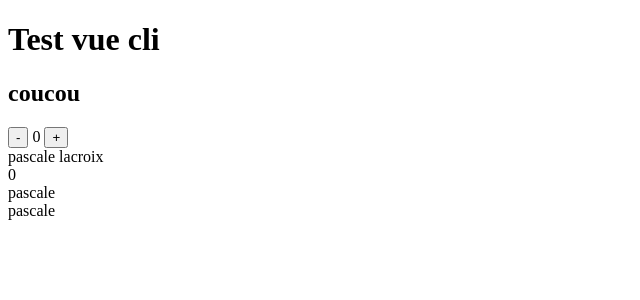
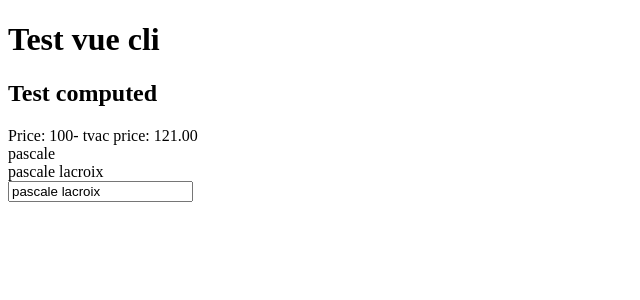
Before and after one commit to isemiyake/vue-cli, a Vue app: page / in a window 1280 px wide. Shown: the top 300 px of the page, without its empty margins (0-640 px from the left). Built offline with nearby package versions, Linux system fonts and the light colour scheme.

Commit message:
les computed

```diff
--- a/src/components/Test.vue
+++ b/src/components/Test.vue
@@ -1,18 +1,22 @@
 <script setup>
-import {ref,reactive,toRef,toRefs} from "vue";
-const count = ref(0);
-const user = reactive({firstName:"pascale",lastName:"lacroix"});
-const testToRef=toRef(count);
-const prenom=toRef(user.firstName);
-const user2=toRefs(user)
+    import {ref,computed,reactive} from 'vue';
+    const price=ref(100);
+    const user = reactive({firstName:"pascale",lastName:"lacroix"});
+    const priceTva=computed(()=>(price.value * 1.21).toFixed(2));
+    const fullname=computed({
+        get(){
+            return user.firstName+" "+user.lastName;},
+        set(data){
+            [user.firstName,user.lastName]=data.split(" ");}
+        });
 </script>
 <template>
-    <h2>coucou</h2>
-    <div><button @click="count--">-</button> {{ count }} <button @click="count++">+</button> </div>
-    <div v-for="item in count" :key="item">{{ item }}</div>
-    <div>{{user.firstName}} {{user.lastName}}</div>
-    <div>{{ testToRef }}</div>
-    <div>{{ prenom }}</div>
-    <div>{{ user2.firstName }}</div>
+    <h2>Test computed</h2>
+    <div>Price: {{price}}- tvac price: {{priceTva}}</div>
+    <div>{{ user.firstName }}</div>
+    <div>{{ fullname }}</div>
+    <input type="text" v-model="fullname">
 </template>
-<style scoped></style>
+<style scoped>
+
+</style>
```
